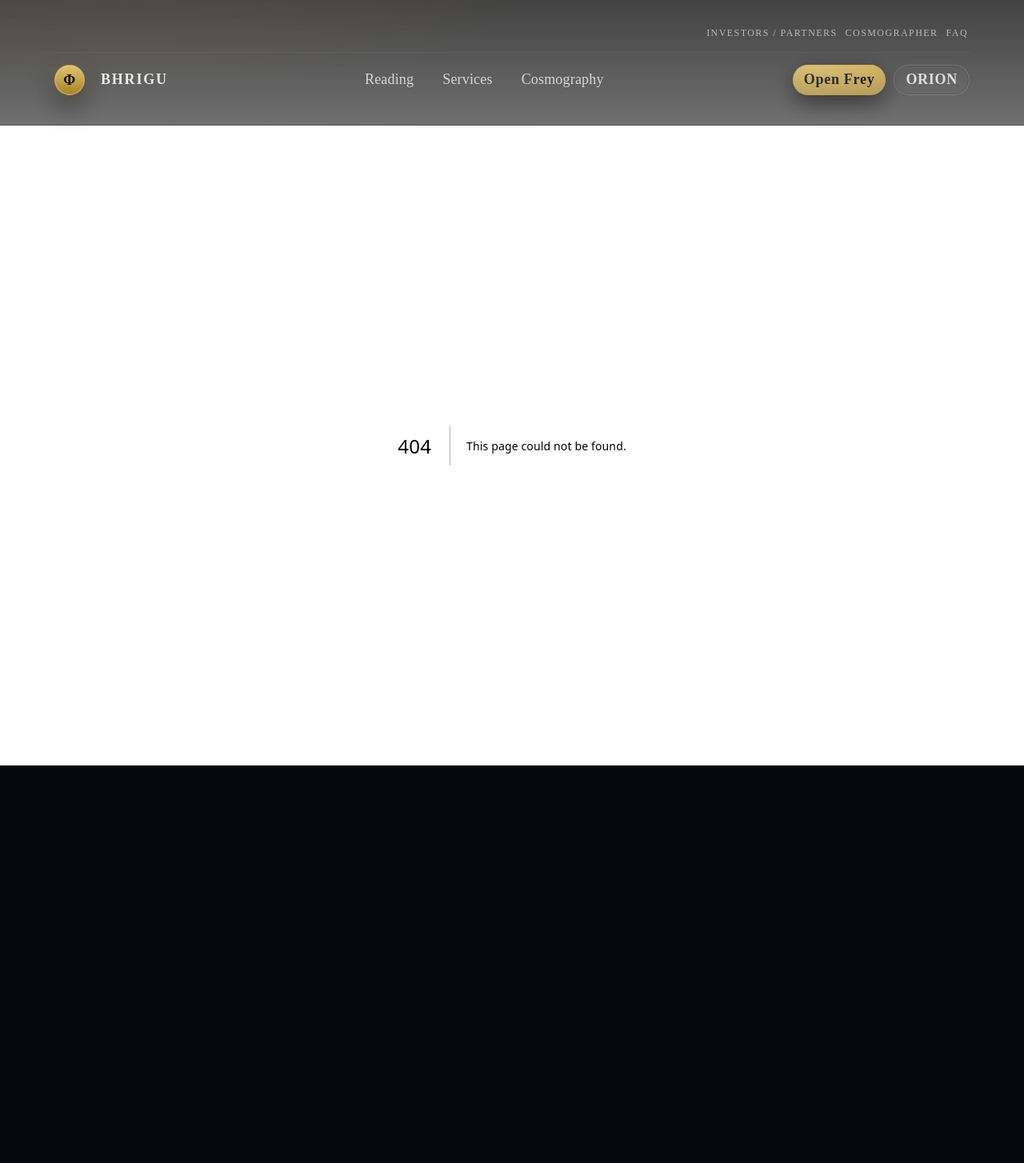
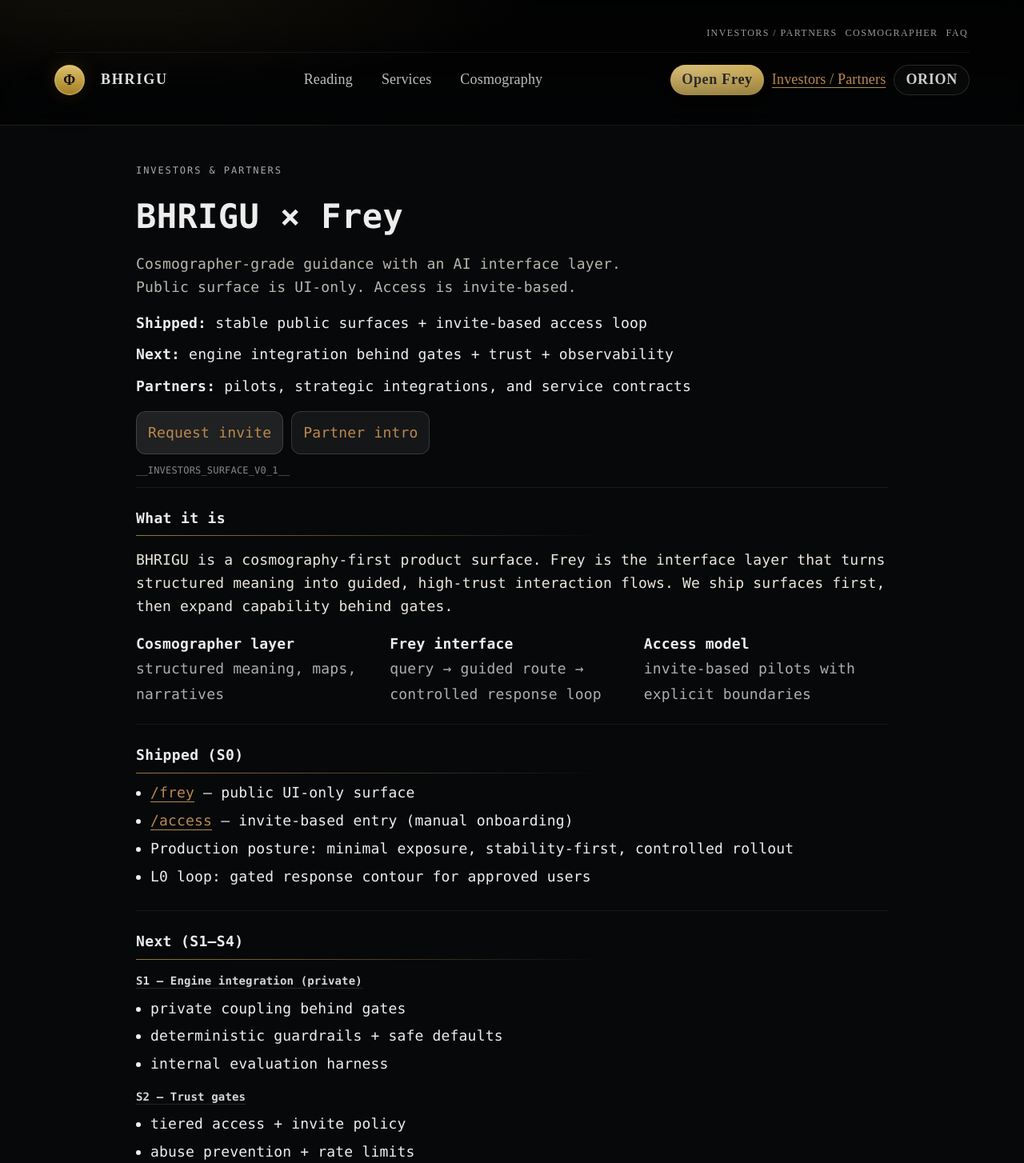
Before and after one commit to AiBhrigu/bhrigu-portal, a Next.js app: page /investors in a window 1280 px wide. Before the commit this address had no page. Shown: the top 1454 px of the page at 80% size. Before the commit the page ends 957 px from the top, so only its background shows below. Built offline with nearby package versions, Linux system fonts and the light colour scheme.

Commit message:
portal: investors surface v0.1 + IA split

```diff
--- a/components/BhriguPhiHeader.jsx
+++ b/components/BhriguPhiHeader.jsx
@@ -294,6 +294,7 @@ export default function BhriguPhiHeader() {
 
 
             <a className="bh-btn bh-btn-primary" href="/frey" data-bh="FREY_CTA_PRIMARY_V0_4">Open Frey</a>
+              <a className="navInvestors" href="/investors">Investors / Partners</a>
             <a className="bh-btn bh-btn-secondary" href="/orion">ORION</a>
 </div>
         </div>
--- /dev/null
+++ b/pages/investors.js
@@ -0,0 +1,211 @@
+import Link from "next/link";
+
+export default function Investors() {
+  return (
+    <main className="page">
+      <div className="hero">
+        <div className="kicker">Investors &amp; Partners</div>
+        <h1>BHRIGU × Frey</h1>
+        <p className="sub">
+          Cosmographer-grade guidance with an AI interface layer. Public surface is UI-only. Access is invite-based.
+        </p>
+
+        <div className="highlights">
+          <div><b>Shipped:</b> stable public surfaces + invite-based access loop</div>
+          <div><b>Next:</b> engine integration behind gates + trust + observability</div>
+          <div><b>Partners:</b> pilots, strategic integrations, and service contracts</div>
+        </div>
+
+        <div className="ctaRow">
+          <a className="btn primary" href="/access">Request invite</a>
+          <a className="btn secondary" href="mailto:aibhrigu@gmail.com?subject=BHRIGU%20Partner%20%2F%20Investor%20%E2%80%94%20intro">Partner intro</a>
+        </div>
+
+        <div className="marker">__INVESTORS_SURFACE_V0_1__</div>
+      </div>
+
+      <section className="section">
+        <h2>What it is</h2>
+        <p>
+          BHRIGU is a cosmography-first product surface. Frey is the interface layer that turns structured meaning into guided,
+          high-trust interaction flows. We ship surfaces first, then expand capability behind gates.
+        </p>
+        <div className="grid3">
+          <div><b>Cosmographer layer</b><div className="muted">structured meaning, maps, narratives</div></div>
+          <div><b>Frey interface</b><div className="muted">query → guided route → controlled response loop</div></div>
+          <div><b>Access model</b><div className="muted">invite-based pilots with explicit boundaries</div></div>
+        </div>
+      </section>
+
+      <section className="section">
+        <h2>Shipped (S0)</h2>
+        <ul>
+          <li><a href="/frey">/frey</a> — public UI-only surface</li>
+          <li><a href="/access">/access</a> — invite-based entry (manual onboarding)</li>
+          <li>Production posture: minimal exposure, stability-first, controlled rollout</li>
+          <li>L0 loop: gated response contour for approved users</li>
+        </ul>
+      </section>
+
+      <section className="section">
+        <h2>Next (S1–S4)</h2>
+        <h3>S1 — Engine integration (private)</h3>
+        <ul>
+          <li>private coupling behind gates</li>
+          <li>deterministic guardrails + safe defaults</li>
+          <li>internal evaluation harness</li>
+        </ul>
+
+        <h3>S2 — Trust gates</h3>
+        <ul>
+          <li>tiered access + invite policy</li>
+          <li>abuse prevention + rate limits</li>
+          <li>safe failure modes</li>
+        </ul>
+
+        <h3>S3 — Observability</h3>
+        <ul>
+          <li>high-level traceability of decisions</li>
+          <li>reliability monitoring (uptime, errors, tail latency)</li>
+          <li>audit-friendly event logs (without sensitive disclosure)</li>
+        </ul>
+
+        <h3>S4 — IP &amp; epistemic shield</h3>
+        <ul>
+          <li>strict separation: public UI vs private capability</li>
+          <li>leakage prevention posture</li>
+          <li>partner-safe interface contracts</li>
+        </ul>
+      </section>
+
+      <section className="section">
+        <h2>Moat</h2>
+        <ul>
+          <li>proprietary engine (patent-boundary posture)</li>
+          <li>public presence stays surface-only by design</li>
+          <li>controlled pilots via invite-based access</li>
+          <li>system-grade meaning layer (not “just prompts”)</li>
+        </ul>
+      </section>
+
+      <section className="section">
+        <h2>Signals (now) + Metrics (next)</h2>
+        <h3>Now</h3>
+        <ul>
+          <li>live surfaces in production</li>
+          <li>invite-based access loop functioning</li>
+          <li>capability exposure intentionally kept closed</li>
+        </ul>
+        <h3>Metrics we track next</h3>
+        <ul>
+          <li>invite requests → accepted → activated conversion</li>
+          <li>time-to-first-useful outcome (TTFU) for approved users</li>
+          <li>retention by cohort (7/30 days)</li>
+          <li>reliability: uptime, error rate, tail latency</li>
+          <li>abuse attempts blocked (count + class, no operational details)</li>
+        </ul>
+      </section>
+
+      <section className="section">
+        <h2>The ask</h2>
+        <p>We’re raising / partnering to accelerate gated rollout without widening public exposure.</p>
+        <h3>Formats</h3>
+        <ul>
+          <li><b>Grant / research support</b> — evaluation + safety + instrumentation</li>
+          <li><b>Strategic partner</b> — invite-based pilots + distribution + domain access</li>
+          <li><b>Service contract</b> — paid pilots, integration, custom surfaces</li>
+        </ul>
+        <div className="callout">
+          <div><b>Runway</b></div>
+          <div className="muted">target runway: <b>[X months]</b> · budget: <b>[X]</b> (team, infra, evaluation, operations, legal/IP)</div>
+        </div>
+      </section>
+
+      <section className="section">
+        <h2>Terms &amp; boundaries</h2>
+        <h3>We do NOT provide</h3>
+        <ul>
+          <li>engine internals, formulas, or architecture disclosure</li>
+          <li>unrestricted public access</li>
+          <li>open demos exposing the capability loop</li>
+        </ul>
+        <h3>We CAN provide</h3>
+        <ul>
+          <li>invite-based pilots for approved partners</li>
+          <li>private evaluation access under clear boundaries</li>
+          <li>surface integrations (UI + controlled flows)</li>
+          <li>paid service contracts with defined interfaces</li>
+        </ul>
+        <p className="muted"><b>Boundary:</b> We partner on outcomes, not on extracting the engine.</p>
+      </section>
+
+      <section className="section">
+        <h2>Contact</h2>
+        <div className="grid2">
+          <div>
+            <div className="muted">Email</div>
+            <div><a href="mailto:aibhrigu@gmail.com">aibhrigu@gmail.com</a></div>
+          </div>
+          <div>
+            <div className="muted">Suggested subject</div>
+            <div><code>BHRIGU Partner / Investor — intro</code></div>
+          </div>
+        </div>
+
+        <div className="muted" style={{ marginTop: 12 }}>Include:</div>
+        <ul>
+          <li>who you are</li>
+          <li>why BHRIGU</li>
+          <li>what pilot you want</li>
+          <li>timeframe + constraints</li>
+        </ul>
+
+        <div className="ctaRow" style={{ marginTop: 12 }}>
+          <a className="btn primary" href="/access">Request invite</a>
+          <a className="btn secondary" href="mailto:aibhrigu@gmail.com?subject=BHRIGU%20Partner%20%2F%20Investor%20%E2%80%94%20intro">Partner intro</a>
+          <Link className="btn ghost" href="/cosmographer">Deep context → /cosmographer</Link>
+        </div>
+      </section>
+
+      <div className="footerNav">
+        <Link href="/start">/start</Link>
+        <span>·</span>
+        <Link href="/cosmographer">/cosmographer</Link>
+        <span>·</span>
+        <Link href="/frey">/frey</Link>
+      </div>
+
+      <style jsx>{`
+        .page { max-width: 980px; margin: 0 auto; padding: 28px 20px 48px; }
+        .hero { padding: 18px 0 10px; border-bottom: 1px solid rgba(255,255,255,0.08); }
+        .kicker { letter-spacing: 0.16em; text-transform: uppercase; font-size: 12px; opacity: 0.7; }
+        h1 { font-size: 42px; margin: 10px 0 8px; }
+        .sub { font-size: 16px; opacity: 0.78; margin: 0 0 14px; max-width: 56ch; }
+        .highlights { display: grid; gap: 8px; margin: 14px 0 16px; }
+        .highlights b { font-weight: 650; }
+        .ctaRow { display: flex; flex-wrap: wrap; gap: 10px; margin: 12px 0 0; }
+        .btn { border-radius: 12px; padding: 10px 14px; text-decoration: none; border: 1px solid rgba(255,255,255,0.14); }
+        .primary { background: rgba(255,255,255,0.10); }
+        .secondary { background: rgba(255,255,255,0.06); }
+        .ghost { background: transparent; opacity: 0.9; }
+        .section { padding: 22px 0; border-bottom: 1px solid rgba(255,255,255,0.06); }
+        .section h2 { margin: 0 0 10px; font-size: 18px; letter-spacing: 0.02em; }
+        .section h3 { margin: 14px 0 6px; font-size: 14px; opacity: 0.9; }
+        ul { margin: 8px 0 0; padding-left: 18px; }
+        li { margin: 6px 0; }
+        .muted { opacity: 0.72; }
+        .grid3 { display: grid; grid-template-columns: repeat(3, 1fr); gap: 12px; margin-top: 12px; }
+        .grid2 { display: grid; grid-template-columns: repeat(2, 1fr); gap: 12px; margin-top: 10px; }
+        .callout { margin-top: 12px; padding: 12px; border-radius: 14px; border: 1px solid rgba(255,255,255,0.10); background: rgba(0,0,0,0.18); }
+        .marker { margin-top: 10px; font-size: 12px; opacity: 0.55; }
+        .footerNav { display: flex; gap: 10px; justify-content: center; align-items: center; margin-top: 18px; opacity: 0.8; font-size: 12px; }
+        .footerNav a { text-decoration: none; }
+        @media (max-width: 820px){
+          h1 { font-size: 34px; }
+          .grid3 { grid-template-columns: 1fr; }
+          .grid2 { grid-template-columns: 1fr; }
+        }
+      `}</style>
+    </main>
+  );
+}
--- a/pages/start.js
+++ b/pages/start.js
@@ -143,6 +143,8 @@ export default function Start() {
         </section>
 
             <PortalFooterNav termsHref="/faq" next={[{href:"/reading",label:"/reading"}]} note="Canon: start → reading." />
+      <p className="muted">For investors / partners: <Link href="/investors">/investors</Link>.</p>
+
 </main>
 
       <style jsx>{`
```
Also changed, not shown: pages/cosmographer.js (+5 -2 lines).
